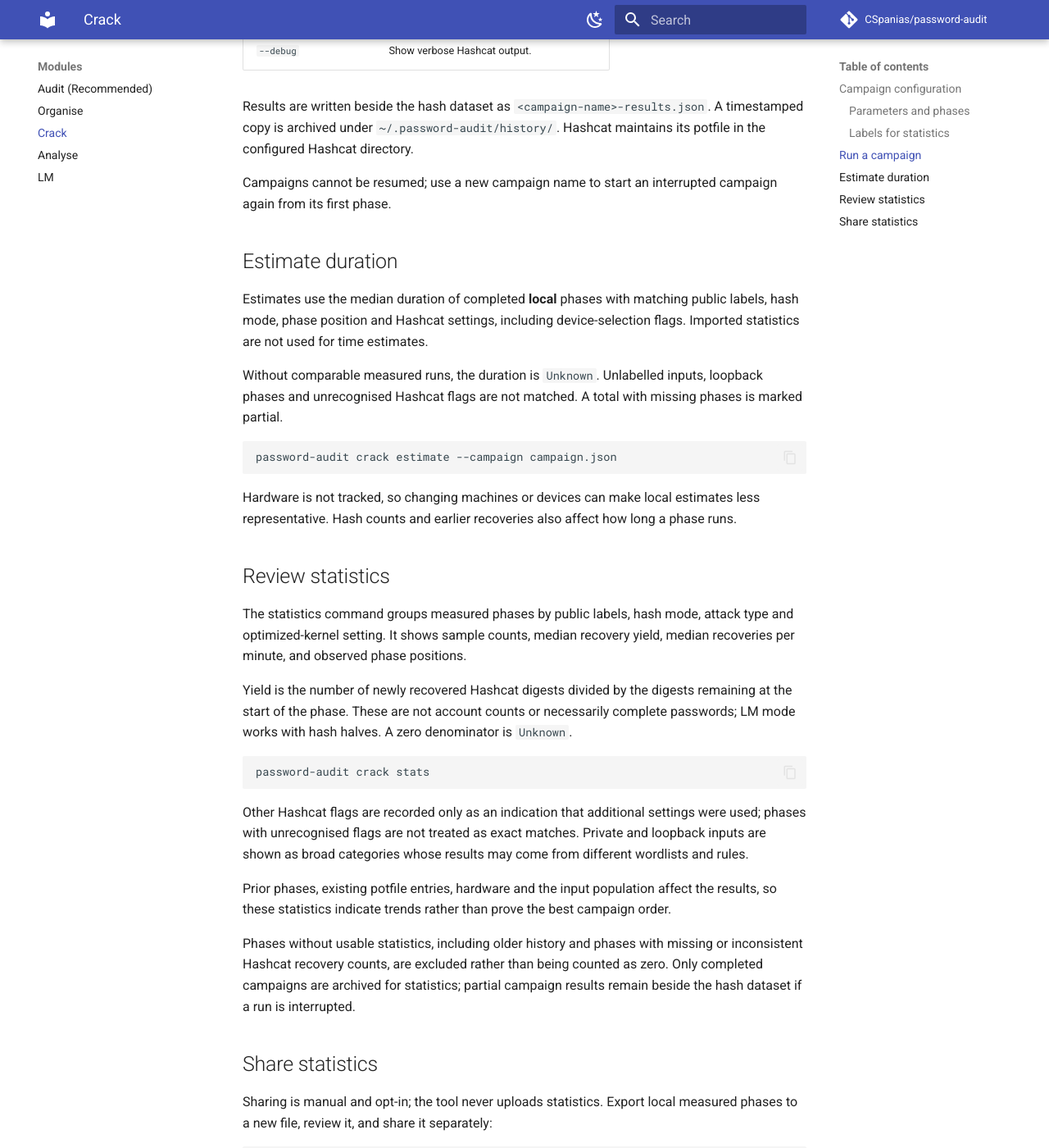
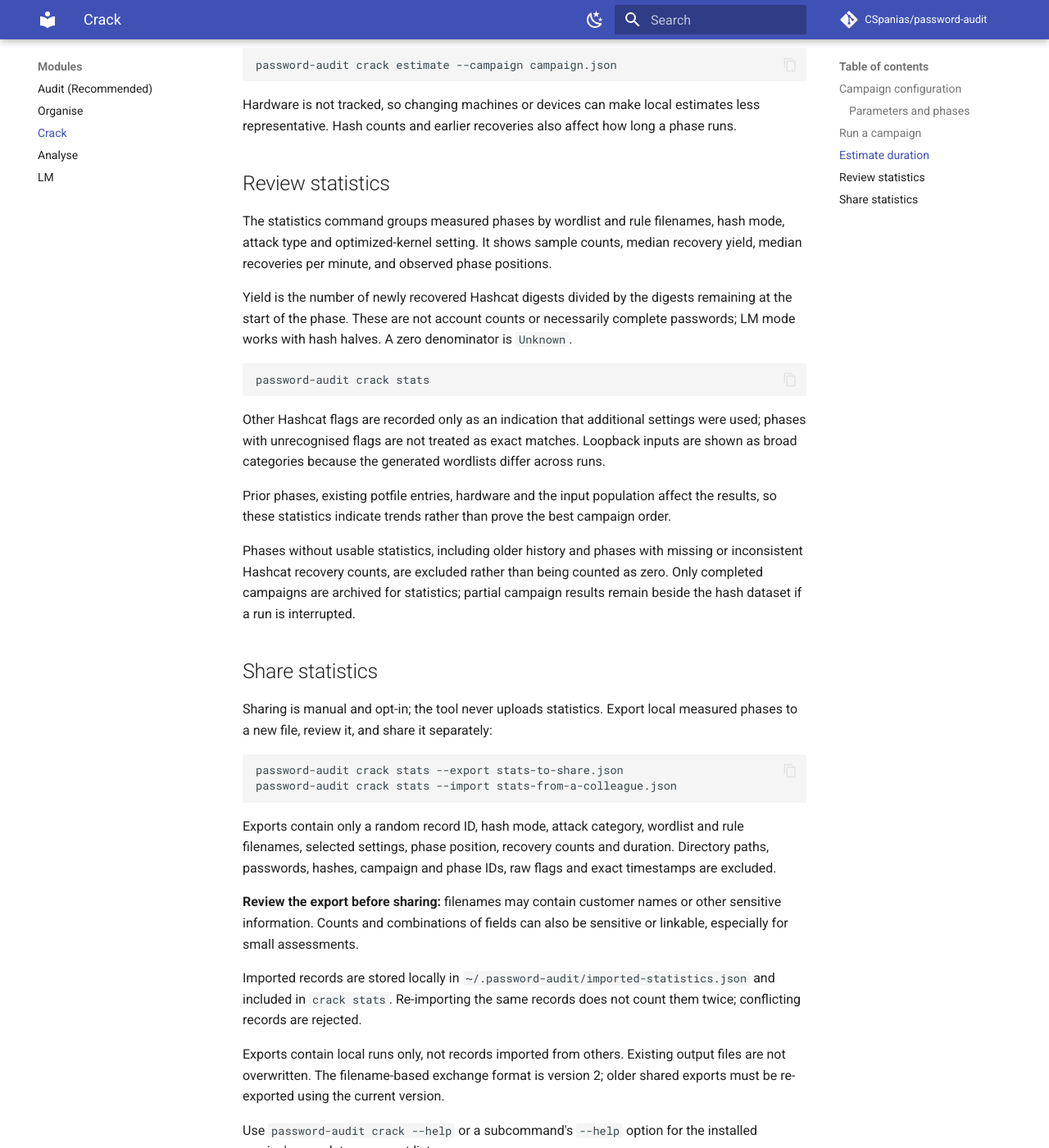
Before and after one commit to CSpanias/password-audit, an MkDocs documentation site: the page built from docs/crack.md, in a window 1280 px wide and 1400 px high, scrolled down 3253 px. Shown: the whole window at 82% size. Built offline with MkDocs 1.6.1 and Material for MkDocs 9.7.7, drawn with Linux system fonts in a browser that asks for light colours; comment, search, counter and statistics services are not loaded; some of the changed text lies outside the part shown.

Commit message:
Simplified crack stats.

````diff
--- a/docs/crack.md
+++ b/docs/crack.md
@@ -77,7 +77,6 @@ Wordlists and rules are resolved relative to `hashcatDir/wordlists/` and
 | `enabled` | Whether to run the phase; defaults to `true`. |
 | `wordlist` | Required for every phase. Used as input for `wordlist` phases and as a label for loopback phases. |
 | `rule` | Optional for `wordlist` phases and required for `loopback` phases; path is relative to `hashcatDir/rules/`. |
-| `statistics` | Optional public wordlist and rule labels for comparing phase statistics. |
 
 A `loopback` phase builds a temporary wordlist from passwords already in the
 Hashcat potfile. It is skipped when no passwords are available.
@@ -85,32 +84,11 @@ Hashcat potfile. It is skipped when no passwords are available.
 Campaign configuration is validated before execution; invalid or duplicate
 phase definitions are rejected.
 
-### Labels for statistics
-
-Add explicit labels only for **public** assets. Both a name and a version are
-required; use consistent labels across contributors. Names and versions are
-identifiers containing letters, digits, `.`, `_` or `-`, up to 64 characters.
-These example labels are placeholders; replace them with the versions actually
-used:
-
-```json
-{
-  "id": "my-phase",
-  "type": "wordlist",
-  "wordlist": "public-words.txt",
-  "rule": "public-rule.rule",
-  "statistics": {
-    "wordlist": {"name": "public-words", "version": "2026-01"},
-    "rule": {"name": "public-rule", "version": "v1"}
-  }
-}
-```
-
-Changing the phase ID does not change the statistical identity. Labels are
-contributor-reported and are not checked against file contents. A changed asset
-must receive a new version label. Unlabelled wordlists and rules are treated as
-private; loopback wordlists are always treated separately. Private and loopback
-inputs appear only in broad categories, not as identical attacks.
+Statistics use the configured wordlist and rule filenames automatically; no
+additional phase fields are needed. Changing a phase ID or directory does not
+change its statistical identity. Filenames are case-sensitive and do not
+verify file contents: different files with the same name are grouped together,
+while renamed copies are not. Use distinct filenames for different versions.
 
 ## Run a campaign
 
@@ -141,12 +119,12 @@ campaign again from its first phase.
 ## Estimate duration
 
 Estimates use the median duration of completed **local** phases with matching
-public labels, hash mode, phase position and Hashcat settings, including
+wordlist and rule filenames, hash mode, phase position and Hashcat settings, including
 device-selection flags. Imported statistics are not used for time estimates.
 
 Without comparable measured runs, the duration is
-`Unknown`. Unlabelled inputs, loopback phases and unrecognised Hashcat flags
-are not matched. A total with missing phases is marked partial.
+`Unknown`. Loopback phases and unrecognised Hashcat flags are not matched.
+A total with missing phases is marked partial.
 
 ```bash
 password-audit crack estimate --campaign campaign.json
@@ -158,7 +136,7 @@ how long a phase runs.
 
 ## Review statistics
 
-The statistics command groups measured phases by public labels, hash mode,
+The statistics command groups measured phases by wordlist and rule filenames, hash mode,
 attack type and optimized-kernel setting. It shows sample counts, median
 recovery yield, median recoveries per minute, and observed phase positions.
 
@@ -173,8 +151,8 @@ password-audit crack stats
 
 Other Hashcat flags are recorded only as an indication that additional
 settings were used; phases with unrecognised flags are not treated as exact
-matches. Private and loopback inputs are shown as broad categories whose
-results may come from different wordlists and rules.
+matches. Loopback inputs are shown as broad categories because the generated
+wordlists differ across runs.
 
 Prior phases, existing potfile entries, hardware and the input population
 affect the results, so these statistics indicate trends rather than prove the
@@ -195,14 +173,14 @@ password-audit crack stats --export stats-to-share.json
 password-audit crack stats --import stats-from-a-colleague.json
 ```
 
-Exports contain only a random record ID, hash mode, attack category, explicit
-public labels, selected settings, phase position, recovery counts and duration.
-They do **not** contain passwords, hashes, customer names, paths, campaign or
-phase IDs, raw flags or exact timestamps.
+Exports contain only a random record ID, hash mode, attack category, wordlist
+and rule filenames, selected settings, phase position, recovery counts and
+duration. Directory paths, passwords, hashes, campaign and phase IDs, raw flags
+and exact timestamps are excluded.
 
-Never put private information in a public label. Counts and combinations of
-fields can still be sensitive or linkable, especially for small assessments;
-review the file and your sharing requirements before sending it.
+**Review the export before sharing:** filenames may contain customer names or
+other sensitive information. Counts and combinations of fields can also be
+sensitive or linkable, especially for small assessments.
 
 Imported records are stored locally in `~/.password-audit/imported-statistics.json`
 and included in `crack stats`. Re-importing the same records does not count
@@ -210,6 +188,8 @@ them twice; conflicting records are rejected.
 
 Exports contain local runs only, not records imported from others. Existing
 output files are not overwritten.
+The filename-based exchange format is version 2; older shared exports must be
+re-exported using the current version.
 
 Use `password-audit crack --help` or a subcommand's `--help` option for the
 installed version's complete argument list.
````
Also changed, not shown: 5 other files.
